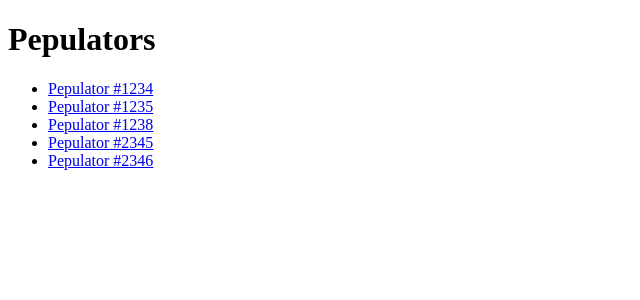
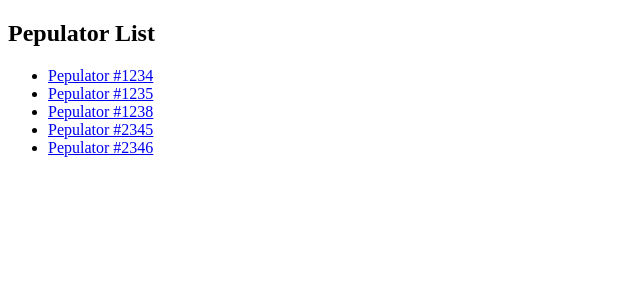
Before and after one commit to mjumbewu/django-model-blocks, a Django app: page /pepulators/ in a window 1280 px wide. Shown: the top 300 px of the page, without its empty margins (0-640 px from the left). Run offline with Django 3.2, Linux system fonts and the light colour scheme; data comes from the database, SQL or seed files in the repository; parts of the project's set-up code (start-up, migrations or seed data) failed here and were passed over.

Commit message:
Include the auto-generated header in the object_list template

```diff
--- a/example_project/pepulator_factory/templates/pepulator_list.html
+++ b/example_project/pepulator_factory/templates/pepulator_list.html
@@ -4,9 +4,5 @@
 {% block title %}Pepulators{% endblock %}
 
 {% block content %}
-  <heading>
-    <h1>Pepulators</h1>
-  </heading>
-
   {{ pepulators|as_list_html }}
 {% endblock %}
--- a/model_filters/templates/object_list.html
+++ b/model_filters/templates/object_list.html
@@ -1,5 +1,19 @@
-<ul>
-  {% for instance in instance_list %}
-    <li><a href="{{ instance.get_absolute_url }}">{{ instance }}</a></li>
-  {% endfor %}
-</ul>
+<section class="instance_list_wrapper {{ model }}_list_wrapper">
+  <header class="instance_list_header {{ model }}_list_header">
+    <h1>{{ model|capfirst }} List</h1>
+  </header>
+
+  <ul class="instance_list {{ model }}_list">
+    {% for instance in instance_list %}
+      <li class="instance_list_item {{ model }}_list_item">{% spaceless %}
+
+        {% if instance.get_absolute_url %}
+          <a href="{{ instance.get_absolute_url }}">{{ instance }}</a>
+        {% else %}
+          {{ instance }}
+        {% endif %}
+
+        {% endspaceless %}</li>
+    {% endfor %}
+  </ul>
+</section>
```
